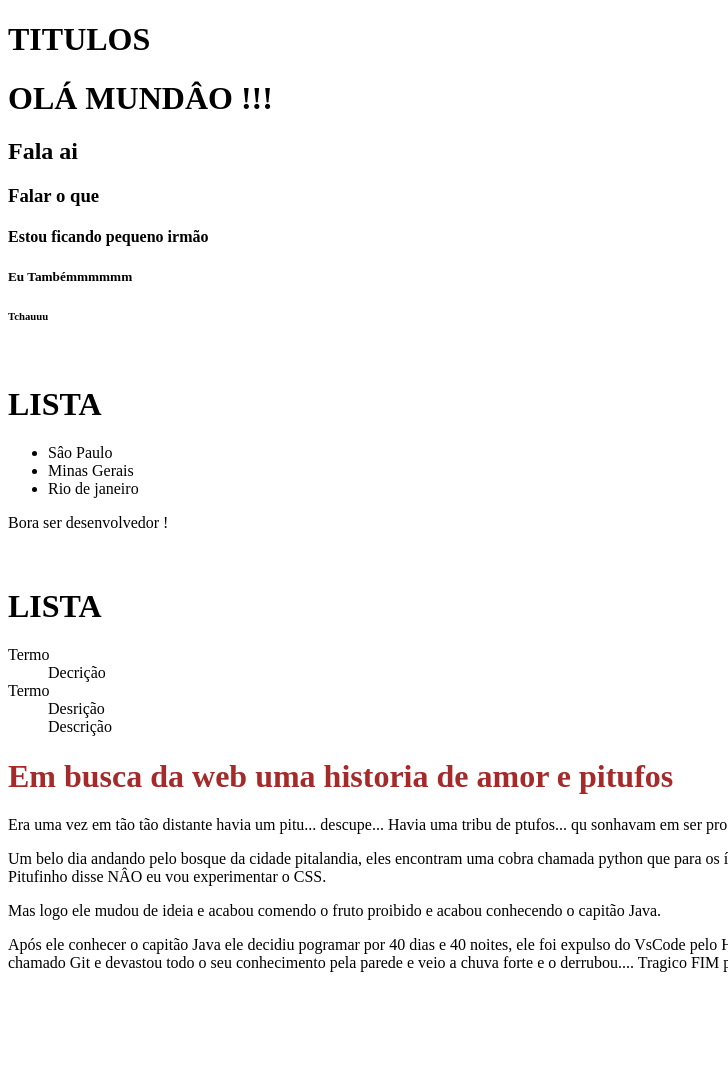
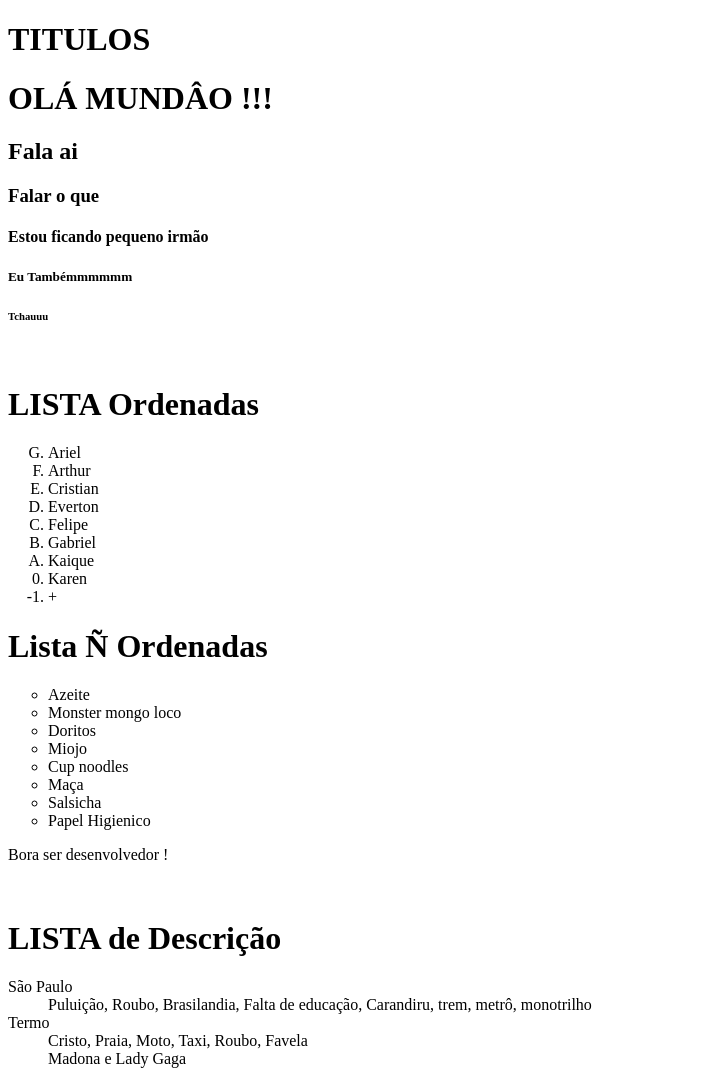
Before and after one commit to Everton197704/DEV_WEBIOS_2025_01, a plain HTML site: page HTML/01-introducaoHTML/index.html in a window 1280 px wide. Shown: the top 1071 px of the page, without its empty margins (0-728 px from the left). Before the commit the page ends 988 px from the top, so only its background shows below. Drawn offline with Linux system fonts and the light colour scheme.

Commit message:
Alteração exercicio 03

```diff
--- a/HTML/01-introducaoHTML/index.html
+++ b/HTML/01-introducaoHTML/index.html
@@ -15,23 +15,43 @@
                 <h6> Tchauuu</h6>
             <br>
     <!-- Comentario -->
-        <h1> LISTA </h1>
-        <ul>
-            <li>Sâo Paulo</li>
-            <li>Minas Gerais</li>
-            <li>Rio de janeiro</li>
+        <h1> LISTA Ordenadas</h1>
+        <ol type="A" start="7" reversed> <!--  ol=lista ordenada type=Estilo de lista A a W , 1 a 10 etc  Start= Orde irá começar a lista  resersed=Inverter-->
+            <li>Ariel</li>
+            <li>Arthur</li>
+            <li>Cristian</li>
+            <li>Everton</li>
+            <li>Felipe</li>
+            <li>Gabriel</li>
+            <li>Kaique</li>
+            <li>Karen</li>
+            <li>+</li>
+        </ol>
+
+        <h1> Lista Ñ Ordenadas</h1>
+        <ul type="circle">
+            <!-- Estilos de type= circle, square e disc -->
+            <!-- Lista não ordenadas -->
+            <li>Azeite</li>
+            <li>Monster mongo loco</li>
+            <li>Doritos</li>
+            <li>Miojo</li>
+            <li>Cup noodles</li>
+            <li>Maça</li>
+            <li>Salsicha</li>
+            <li>Papel Higienico</li>
         </ul>
              <p> Bora ser desenvolvedor ! </p>
             <br>
 
-        <h1> LISTA </h1>
+        <h1> LISTA de Descrição </h1>
         <dl>
-            <dt> Termo</dt>
-            <dd>Decrição</dd>
+            <dt>São Paulo</dt>
+            <dd>Puluição, Roubo, Brasilandia, Falta de educação, Carandiru, trem, metrô, monotrilho</dd>
 
             <dt> Termo </dt>
-            <dd>Desrição</dd>
-            <dd>Descrição</dd>
+            <dd>Cristo, Praia, Moto, Taxi, Roubo, Favela </dd>
+            <dd>Madona e Lady Gaga</dd>
 
         </dl>
 
@@ -45,7 +65,7 @@
             <p>Um belo dia andando pelo bosque
             da cidade pitalandia, eles encontram
             uma cobra chamada python que para os
-            íntimos era chamada de Py e ela
+            íntimos era chamada de  <br>Py e ela
             ofereceu um fruto proibido chamado
             Java e o Pitufinho disse NÂO eu
             vou experimentar o CSS.<p>
@@ -53,17 +73,19 @@
             <P>Mas logo ele mudou de ideia e
             acabou comendo o fruto proibido e
             acabou conhecendo o capitão Java. </p>
-
+             <br><br><br>
             </P>Após ele conhecer o capitão Java
             ele decidiu pogramar por 40 dias e 40
             noites, ele foi expulso do VsCode pelo HTML
-            quando ele achou que a tempestade havia
+            quando ele <br> achou que a tempestade havia
             acabado veio um grande diluvio chamado
             Git e devastou todo o seu conhecimento
             pela parede e veio a chuva forte e o
             derrubou....
             Tragico FIM para pitufinho</p>
 
+            <p>Pitufo LTDA  &copy; 2025</p>
+
 
     </body>
 </html>
```
Also changed, not shown: HTML/HTML03-EXERCICIOCASA/index.html (added, +21 -0 lines).
